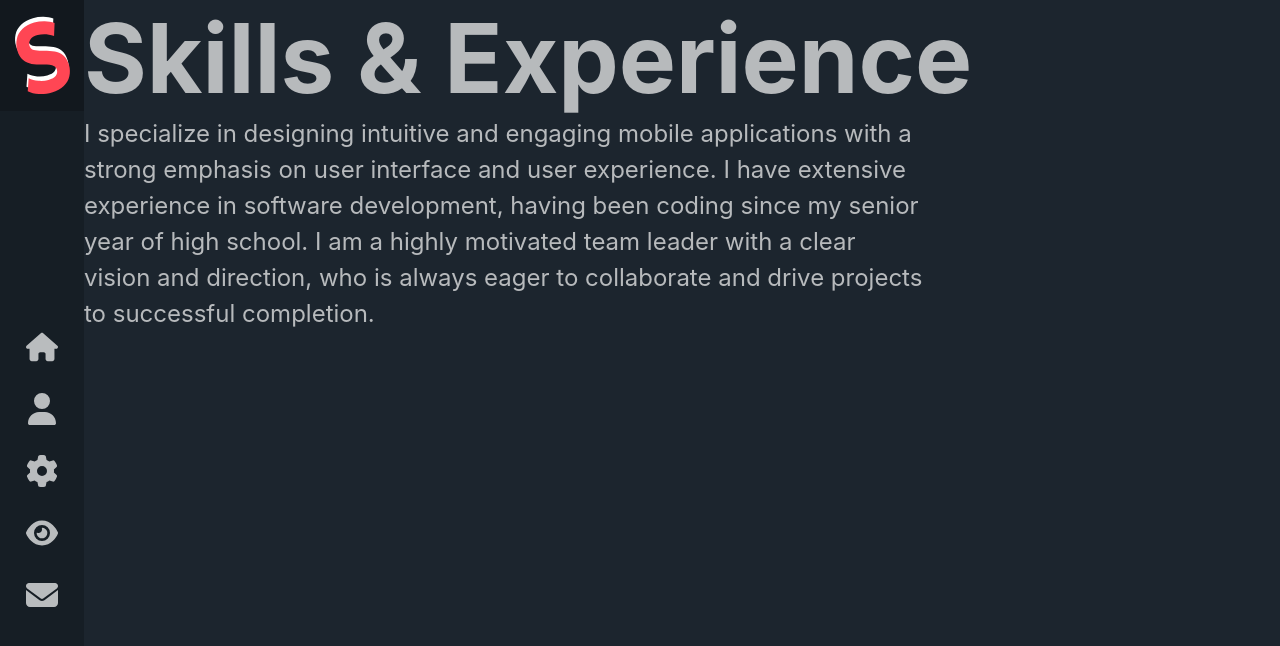
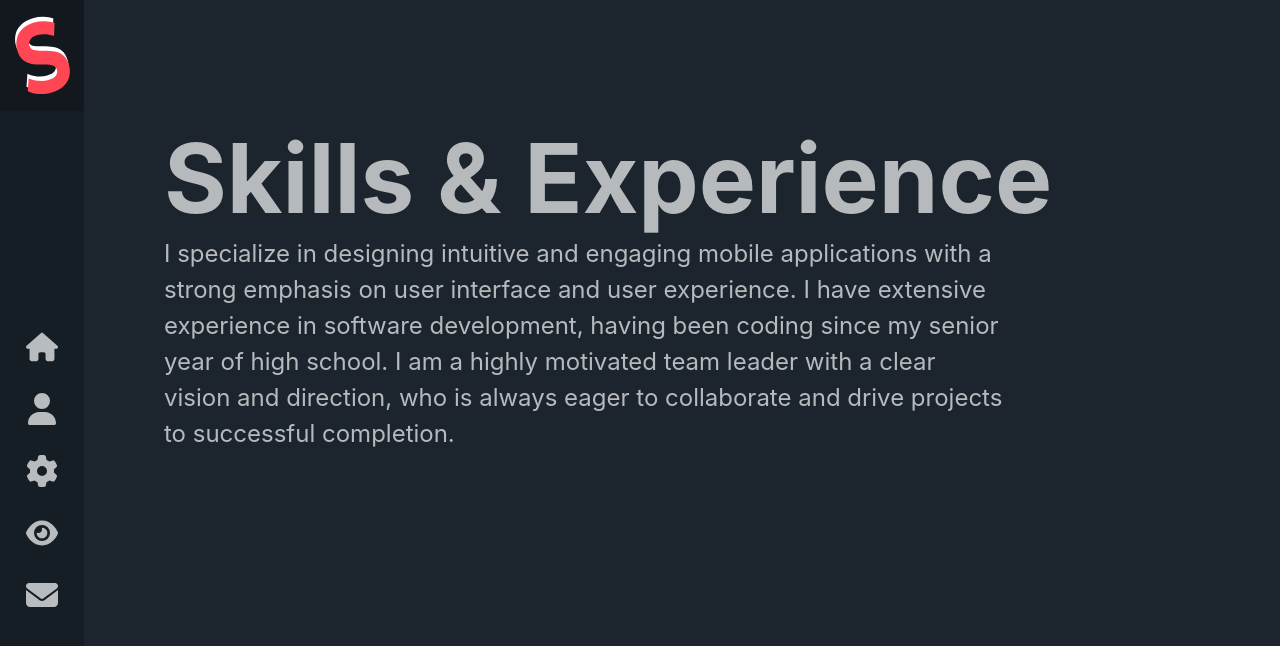
Before and after one commit to rlysam/sam-resume, a React (Create React App) app: page /skills in a window 1280 px wide. Shown: the top 646 px of the page. Built offline with nearby package versions, Linux system fonts and the light colour scheme.

Commit message:
DONE Fixed CSS Classname "inside-page" selector

```diff
--- a/src/pages/Home.js
+++ b/src/pages/Home.js
@@ -3,7 +3,7 @@
 // import useFetch from "./useFetch";
 
 const Home = () => {
-	return <div className="home">Hello this is home!</div>;
+	return <div className="inside-page">Hello this is home!</div>;
 };
 
 export default Home;
--- a/src/pages/Skills.js
+++ b/src/pages/Skills.js
@@ -2,7 +2,7 @@
 
 const Skills = () => {
 	return (
-		<div className="about">
+		<div className="inside-page">
 			<div className="text-content">
 				<h1 className="title">Skills & Experience</h1>
 				<p className="body-text">
```
